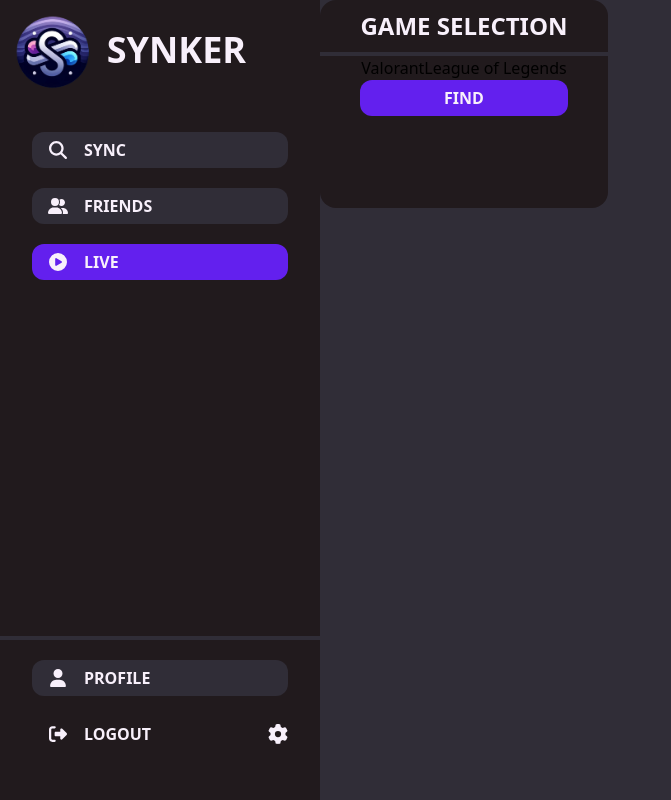
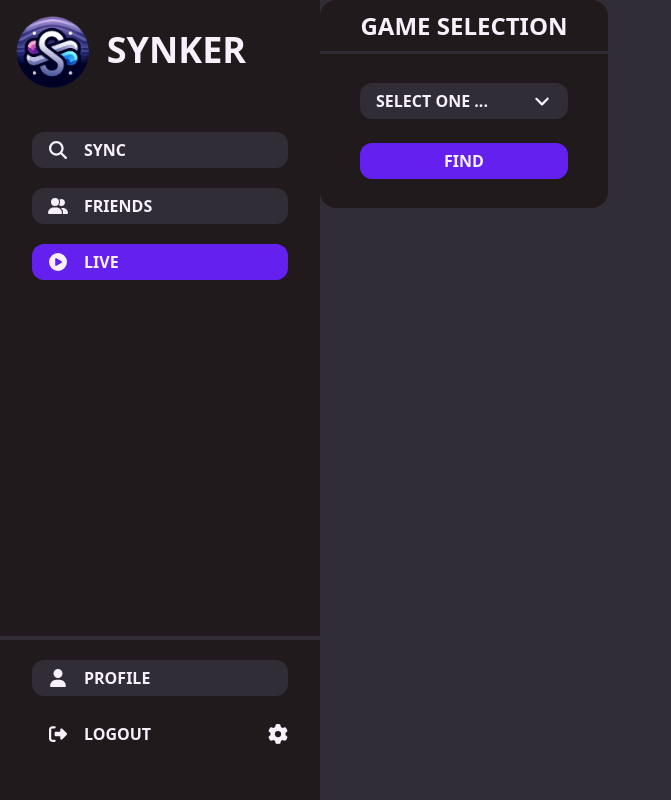
Before and after one commit to varangill/Synker, a React (Vite) app in the folder client/: page /live in a window 1280 px wide. Shown: the whole page, without its empty margins (0-671 px from the left). Built offline with nearby package versions, Linux system fonts and the light colour scheme; a web font is replaced by a local one.

Commit message:
Add features to dropdown

```diff
--- a/client/src/ui/components/Dropdown.tsx
+++ b/client/src/ui/components/Dropdown.tsx
@@ -1,5 +1,37 @@
+import React, { useState } from "react";
+import { FontAwesomeIcon } from "@fortawesome/react-fontawesome";
+import { faAngleDown } from "@fortawesome/free-solid-svg-icons";
+
 const Dropdown = (props: { dropdownList: string[] }) => {
   // let lengths = props.dropdownList.length;
-  return <div>{props.dropdownList}</div>;
+  // return <div>{props.dropdownList}</div>;
+
+  // Handles visibility of dropdown
+  const [isOpen, setIsOpen] = useState(false);
+
+  const toggleDropdown = () => {
+    setIsOpen(!isOpen);
+  };
+
+  return (
+    <div>
+      <button
+        onClick={toggleDropdown}
+        className="dropdownSearchButton justify-between btn-default h-9 flex rounded-xl bg-gray-100 hover:bg-gray-300 w-full items-center justify-center max-w-52"
+      >
+        <div className="flex btn-text px-4 text-white h-8 font-bold items-center text-xl sm:text-base text-gray-400">
+          SELECT ONE ...
+        </div>
+        <FontAwesomeIcon
+          icon={faAngleDown}
+          className="object-contain h-2/4 w-5 text-white p-4"
+        />
+      </button>
+
+      {isOpen && (
+        <div className="dropdownContainer bg-purple-200 h-64">INSERT GAME</div>
+      )}
+    </div>
+  );
 };
 export default Dropdown;
--- a/client/src/ui/components/GameSelection.tsx
+++ b/client/src/ui/components/GameSelection.tsx
@@ -8,21 +8,25 @@ const GameSelection = () => {
 
   return (
     <div className="game-selection-container rounded-2xl flex flex-col items-center bg-gray-200 w-4/5 md:w-4/5 lg:w-1/5 xl:w-1/5 min-w-72 h-52">
-      <div className="game-selection-title flex text-white h-1/4 font-bold items-center text-2xl">
+      <div className="game-selection-title flex text-white h-1/3 font-bold items-center text-2xl">
         <div>GAME SELECTION</div>
       </div>
       <div className="title-line w-full bg-gray-100 h-1"></div>
+      <div className="flex flex-col w-full justify-evenly max-w-52 h-full">
+        <div className="dropdown-container h-8 z-10">
           <Dropdown dropdownList={list()}></Dropdown>
+        </div>
         <button
           className={
-          "btn-default h-9 flex rounded-xl bg-purple-100 hover:bg-purple-200 w-full items-center justify-center max-w-52"
+            "btn-default h-9 flex rounded-xl bg-purple-100 hover:bg-purple-200 w-full items-center justify-center"
           }
         >
-        <div className="flex btn-text text-white h-8 font-bold items-center text-xl sm:text-base">
+          <div className="find-button z-0 flex btn-text text-white h-8 font-bold items-center text-xl sm:text-base">
             FIND
           </div>
         </button>
       </div>
+    </div>
   );
 };
 export default GameSelection;
--- a/client/tailwind.config.js
+++ b/client/tailwind.config.js
@@ -17,6 +17,8 @@ export default {
       gray: {
         100: "#302D37",
         200: "#211A1D",
+        300: "#2C2932",
+        400: "#6E676E",
       },
       purple: {
         100: "#6320EE",
```
Lines whose indentation alone changed are shown as unchanged.
